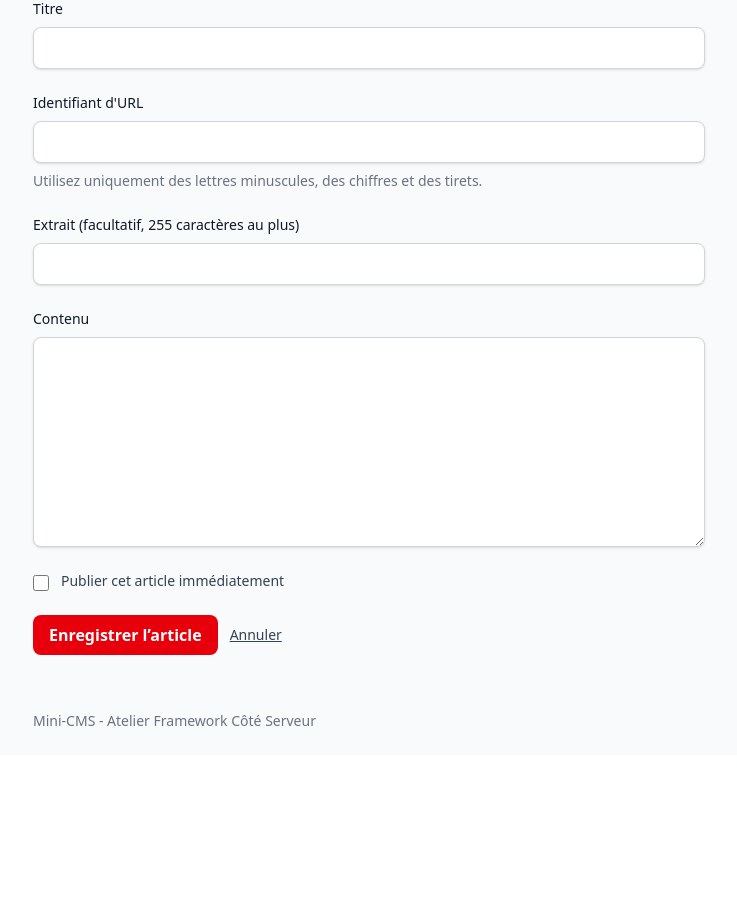
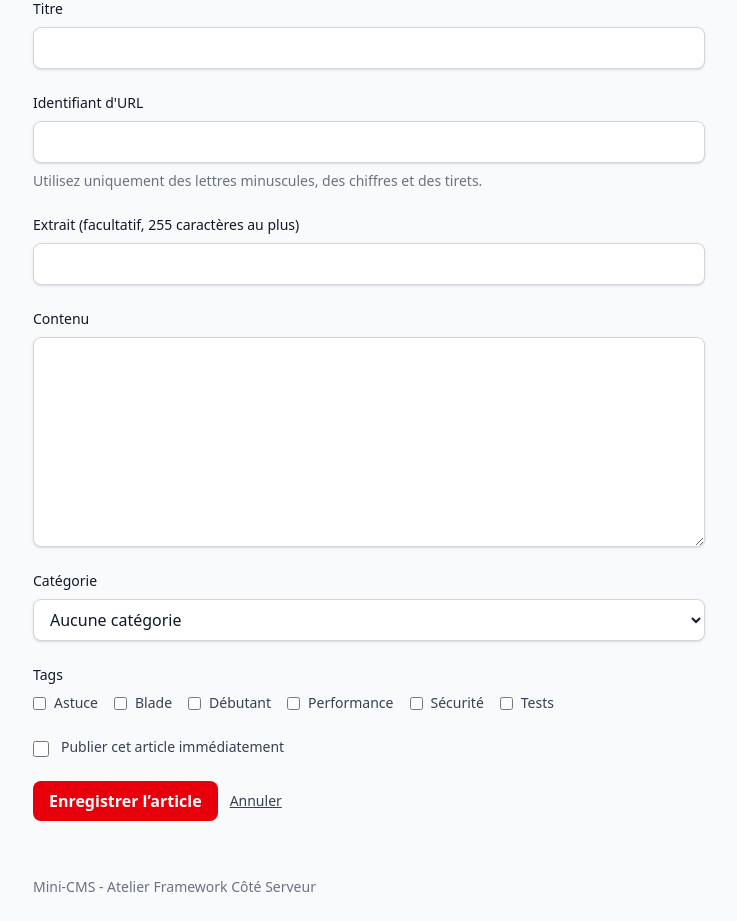
Before and after one commit to azizdely/laravel-app, a Laravel app: page /posts/create in a window 1280 px wide. Shown: the part 231-1152 px from the top of the page, without its empty margins (111-848 px from the left). Before the commit the page ends 957 px from the top, so only its background shows below. Run offline with Laravel 12, Linux system fonts and the light colour scheme; data comes from the database, SQL or seed files in the repository; style sheets or scripts are compiled from the project's sources.

Commit message:
Complete Session 08 taxonomy flows
Co-authored-by: Copilot <223556219+Copilot@users.noreply.github.com>

```diff
--- a/app/Http/Controllers/PostController.php
+++ b/app/Http/Controllers/PostController.php
@@ -2,9 +2,12 @@
 
 namespace App\Http\Controllers;
 
+use App\Models\Category;
 use App\Models\Post;
+use App\Models\Tag;
 use Illuminate\Http\RedirectResponse;
 use Illuminate\Http\Request;
+use Illuminate\Support\Arr;
 use Illuminate\Validation\Rule;
 use Illuminate\View\View;
 
@@ -30,9 +33,36 @@ class PostController extends Controller
         ]);
     }
 
+    public function byCategory(Category $category): View
+    {
+        return view('posts.index', [
+            'heading' => 'Catégorie : '.$category->name,
+            'posts' => $category->posts()
+                ->published()
+                ->with('user', 'category', 'tags')
+                ->latest('published_at')
+                ->paginate(4),
+        ]);
+    }
+
+    public function byTag(Tag $tag): View
+    {
+        return view('posts.index', [
+            'heading' => 'Tag : '.$tag->name,
+            'posts' => $tag->posts()
+                ->published()
+                ->with('user', 'category', 'tags')
+                ->latest('published_at')
+                ->paginate(4),
+        ]);
+    }
+
     public function create(): View
     {
-        return view('posts.create');
+        return view('posts.create', [
+            'categories' => Category::orderBy('name')->get(),
+            'tags' => Tag::orderBy('name')->get(),
+        ]);
     }
 
     public function store(Request $request): RedirectResponse
@@ -43,12 +73,16 @@ class PostController extends Controller
             'excerpt' => ['nullable', 'string', 'max:255'],
             'body' => ['required', 'string', 'min:20'],
             'is_published' => ['nullable', 'boolean'],
+            'category_id' => ['nullable', 'integer', 'exists:categories,id'],
+            'tags' => ['nullable', 'array'],
+            'tags.*' => ['integer', 'exists:tags,id'],
         ]);
 
         $validated['is_published'] = $request->boolean('is_published');
         $validated['published_at'] = $validated['is_published'] ? now() : null;
 
-        $post = Post::create($validated);
+        $post = Post::create(Arr::except($validated, ['tags']));
+        $post->tags()->sync($validated['tags'] ?? []);
 
         return redirect()
             ->route('posts.show', $post)
@@ -73,7 +107,13 @@ class PostController extends Controller
 
     public function edit(Post $post): View
     {
-        return view('posts.edit', compact('post'));
+        $post->load('tags');
+
+        return view('posts.edit', [
+            'post' => $post,
+            'categories' => Category::orderBy('name')->get(),
+            'tags' => Tag::orderBy('name')->get(),
+        ]);
     }
 
     public function update(Request $request, Post $post): RedirectResponse
@@ -84,6 +124,9 @@ class PostController extends Controller
             'excerpt' => ['nullable', 'string', 'max:255'],
             'body' => ['required', 'string', 'min:20'],
             'is_published' => ['nullable', 'boolean'],
+            'category_id' => ['nullable', 'integer', 'exists:categories,id'],
+            'tags' => ['nullable', 'array'],
+            'tags.*' => ['integer', 'exists:tags,id'],
         ]);
 
         $validated['is_published'] = $request->boolean('is_published');
@@ -91,7 +134,8 @@ class PostController extends Controller
             ? ($post->published_at ?? now())
             : null;
 
-        $post->update($validated);
+        $post->update(Arr::except($validated, ['tags']));
+        $post->tags()->sync($validated['tags'] ?? []);
 
         return redirect()->route('posts.show', $post);
     }
--- a/resources/views/components/post-form.blade.php
+++ b/resources/views/components/post-form.blade.php
@@ -1,4 +1,10 @@
-@props(['post' => null])
+@props(['post' => null, 'categories', 'tags'])
+
+@php
+    $selectedTags = session()->hasOldInput()
+        ? old('tags', [])
+        : ($post?->tags->pluck('id')->all() ?? []);
+@endphp
 
 <form
     method="POST"
@@ -79,6 +85,43 @@
         @enderror
     </div>
 
+    <div>
+        <label for="category_id" class="block text-sm font-medium text-gray-900">Catégorie</label>
+        <select
+            id="category_id"
+            name="category_id"
+            class="mt-2 block w-full rounded-lg border border-gray-300 bg-white px-3 py-2 text-gray-900 shadow-sm focus:border-red-600 focus:outline-none focus:ring-2 focus:ring-red-600/30"
+        >
+            <option value="">Aucune catégorie</option>
+            @foreach ($categories as $category)
+                <option value="{{ $category->id }}" @selected(old('category_id', $post?->category_id) == $category->id)>
+                    {{ $category->name }}
+                </option>
+            @endforeach
+        </select>
+        @error('category_id')
+            <p class="mt-2 text-sm text-red-700">{{ $message }}</p>
+        @enderror
+    </div>
+
+    <fieldset>
+        <legend class="block text-sm font-medium text-gray-900">Tags</legend>
+        <div class="mt-2 flex flex-wrap gap-4">
+            @foreach ($tags as $tag)
+                <label class="flex items-center gap-2 text-sm text-gray-700">
+                    <input type="checkbox" name="tags[]" value="{{ $tag->id }}" @checked(in_array($tag->id, $selectedTags))>
+                    {{ $tag->name }}
+                </label>
+            @endforeach
+        </div>
+        @error('tags')
+            <p class="mt-2 text-sm text-red-700">{{ $message }}</p>
+        @enderror
+        @error('tags.*')
+            <p class="mt-2 text-sm text-red-700">{{ $message }}</p>
+        @enderror
+    </fieldset>
+
     <div class="flex items-start gap-3">
         <input
             id="is_published"
--- a/resources/views/posts/create.blade.php
+++ b/resources/views/posts/create.blade.php
@@ -9,5 +9,5 @@
         </x-alert>
     @endif
 
-    <x-post-form />
+    <x-post-form :categories="$categories" :tags="$tags" />
 </x-layout>
--- a/resources/views/posts/edit.blade.php
+++ b/resources/views/posts/edit.blade.php
@@ -9,5 +9,5 @@
         </x-alert>
     @endif
 
-    <x-post-form :post="$post" />
+    <x-post-form :post="$post" :categories="$categories" :tags="$tags" />
 </x-layout>
--- a/routes/web.php
+++ b/routes/web.php
@@ -14,6 +14,12 @@ Route::get('/posts/archive/{year}', [PostController::class, 'archive'])
     ->whereNumber('year')
     ->name('posts.archive');
 
+Route::get('/posts/categorie/{category:slug}', [PostController::class, 'byCategory'])
+    ->name('posts.category');
+
+Route::get('/posts/tag/{tag:slug}', [PostController::class, 'byTag'])
+    ->name('posts.tag');
+
 Route::resource('posts', PostController::class)
     ->only(['index', 'show', 'create', 'store', 'edit', 'update', 'destroy']);
 
```
Also changed, not shown: app/Http/Controllers/PageController.php (+11 -0 lines), notes/s08-defi.md (added, +15 -0 lines), resources/views/components/post-card.blade.php (+11 -2 lines), resources/views/home.blade.php (+28 -0 lines), tests/Feature/PostTaxonomyTest.php (added, +144 -0 lines).
